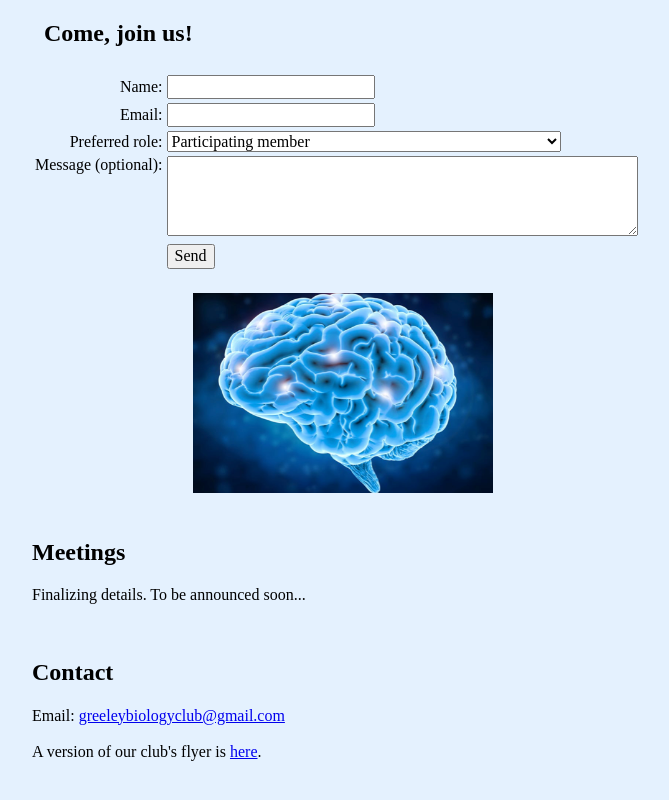
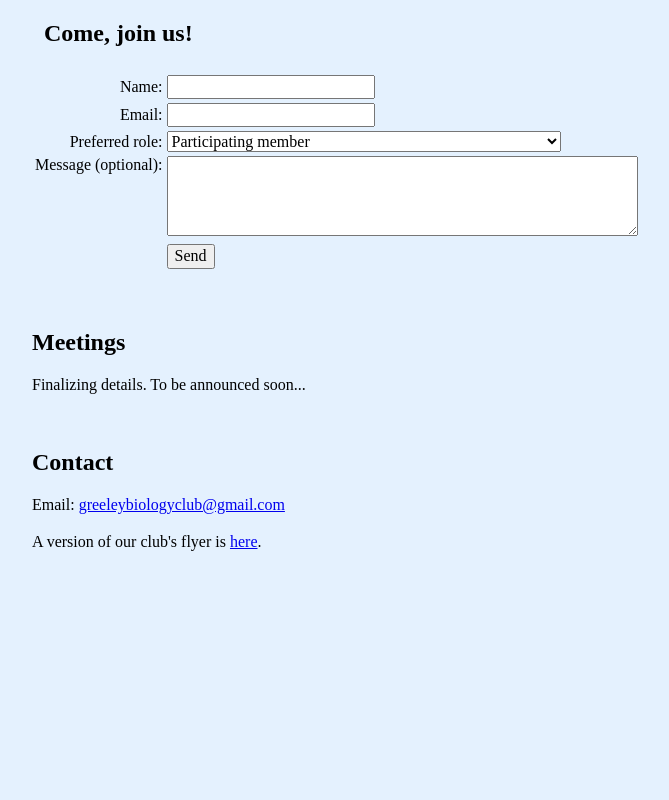
Before and after one commit to greeleybio/greeleybio.github.io, a plain HTML site: page index.html in a window 1280 px wide. Shown: the part 927-1727 px from the top of the page, without its empty margins (288-957 px from the left). Drawn offline with nearby package versions, Linux system fonts and the light colour scheme; a web font is replaced by a local one.

Commit message:
Update index.html

```diff
--- a/index.html
+++ b/index.html
@@ -410,7 +410,7 @@ h1 {
 	<center>
 	  <table>
 	    <tr>
-	      <td width="320"> <img src="brain.png" alt="greeley bio brain" width="300" height="200"> </td>
+	      <!-- <td width="320"> <img src="brain.png" alt="greeley bio brain" width="300" height="200"> </td> -->
 	    </tr>
 	  </table>
 
```
